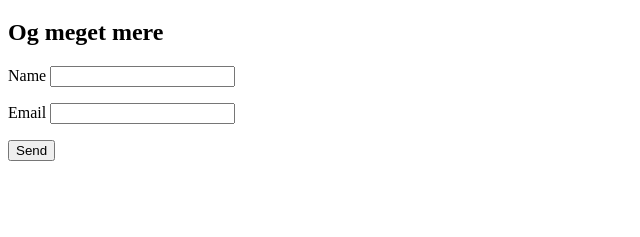
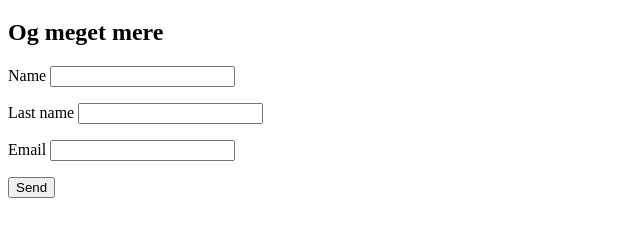
Before and after one commit to andersdollerup/test-af-netlify, a plain HTML site: page index.html in a window 1280 px wide. Shown: the part 61-298 px from the top of the page, without its empty margins (0-640 px from the left). Drawn offline with Linux system fonts and the light colour scheme.

Commit message:
Tilføjet lastname

```diff
--- a/index.html
+++ b/index.html
@@ -13,8 +13,12 @@
         <label>Name <input type="text" name="name" /></label>
       </p>
       <p>
+        <label>Last name <input type="text" name="lastname" /></label>
+      </p>
+      <p>
         <label>Email <input type="email" name="email" /></label>
       </p>
+
       <p>
         <button type="submit">Send</button>
       </p>
```
